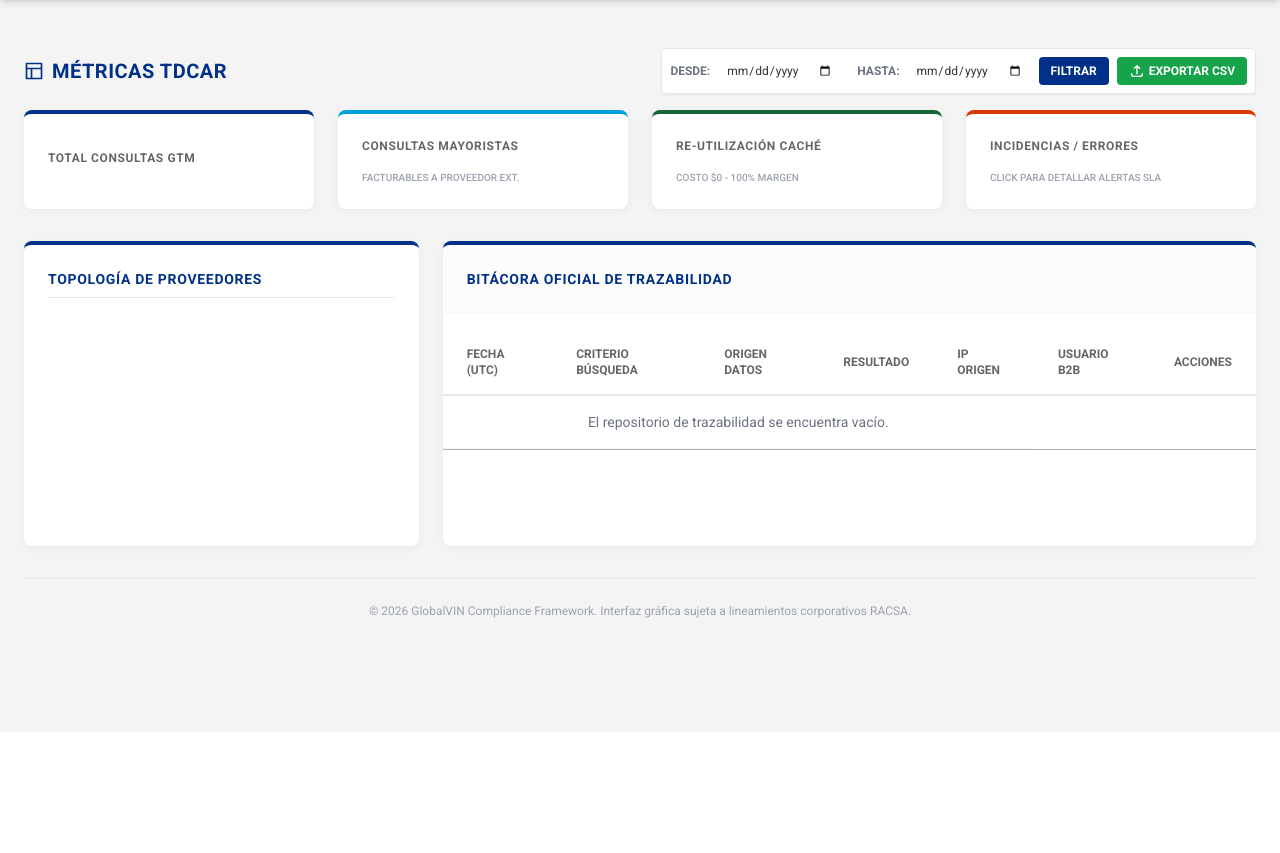
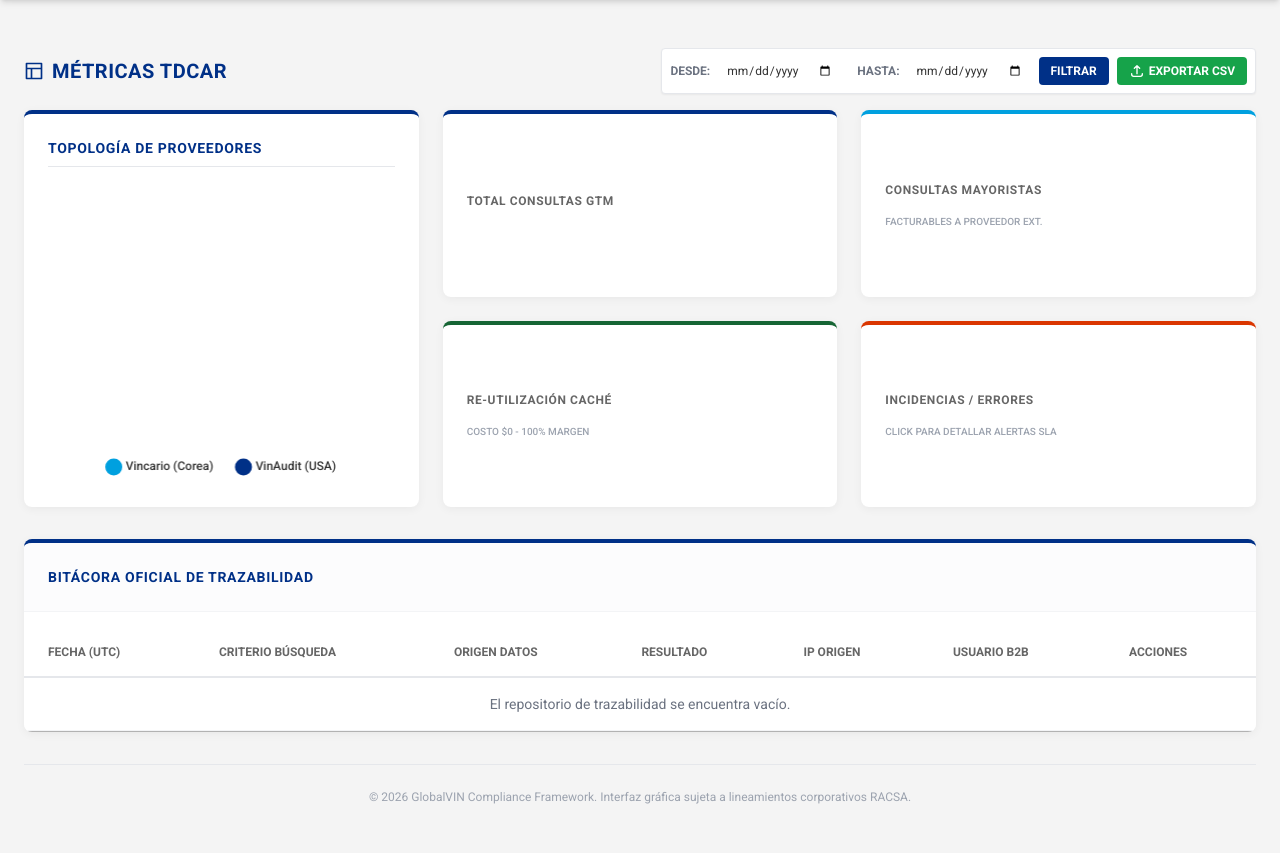
Before and after one commit to gSoto23/GlobalVIN, a Python web app: template app/templates/dashboard.html in a window 1280 px wide. Shown: the part 68-921 px from the top of the page. Before the commit the page ends 686 px from the top, so only its background shows below. Run offline with Jinja, Linux system fonts and the light colour scheme; the template is opened without the code that fills it, so the values that code supplies are empty; a map, chart or similar area stays blank; some libraries are stand-ins or nearby versions.

Commit message:
fix(dashboard): correct JS syntax for Chart and restore DD/MM/YYYY date format

```diff
--- a/app/templates/dashboard.html
+++ b/app/templates/dashboard.html
@@ -100,6 +100,9 @@
 
         .dataTables_wrapper {
             padding: 0 1.5rem 1.5rem 1.5rem;
+            max-width: 100%;
+            overflow-x: hidden;
+            box-sizing: border-box;
         }
 
         /* Fix bottom pagination layout to prevent wrapping */
@@ -117,6 +120,8 @@
             justify-content: space-between;
             padding-top: 1.5rem;
             width: 100%;
+            flex-wrap: wrap;
+            gap: 1rem;
         }
 
         @media (min-width: 768px) {
@@ -165,7 +170,7 @@
 
                 <!-- Date Filter Form -->
                 <form method="GET" action="/api/v1/dashboard"
-                    class="flex items-center space-x-2 bg-white p-2 rounded shadow-sm border border-gray-200 mt-4 md:mt-0">
+                    class="flex flex-wrap items-center gap-2 bg-white p-2 rounded shadow-sm border border-gray-200 mt-4 md:mt-0 max-w-full">
                     <div class="flex items-center">
                         <label for="start_date" class="text-xs font-bold text-gray-500 mr-2 uppercase">Desde:</label>
                         <input type="date" id="start_date" name="start_date" value="{{ current_start }}"
@@ -196,62 +201,63 @@
                 </form>
             </div>
 
-            <div class="grid grid-cols-1 md:grid-cols-4 gap-6">
+            <!-- Gráfica y Cuadros 2x2 integrados -->
+            <div class="grid grid-cols-1 xl:grid-cols-3 gap-6 mb-2">
 
-                <div class="racsa-card p-6 flex flex-col justify-center">
-                    <p class="text-racsa-textsecondary text-xs font-bold uppercase tracking-wider mb-2">Total Consultas
-                        GTM</p>
+                <!-- Gráfica Minimalista (1/3) -->
+                <div class="racsa-card p-6 xl:col-span-1 flex flex-col h-full bg-white">
+                    <h3 class="text-sm font-bold text-racsa-blue uppercase tracking-wider mb-4 border-b pb-2">Topología
+                        de Proveedores</h3>
+                    <div class="relative flex-grow flex items-center justify-center min-h-[250px] w-full">
+                        <canvas id="providerChart"></canvas>
+                    </div>
+                </div>
+
+                <!-- Cuadros 2x2 (2/3) -->
+                <div class="xl:col-span-2 grid grid-cols-1 sm:grid-cols-2 gap-6 h-full">
+                    <div class="racsa-card p-6 flex flex-col justify-center h-full">
+                        <p class="text-racsa-textsecondary text-xs font-bold uppercase tracking-wider mb-2">Total
+                            Consultas GTM</p>
                         <h3 class="text-4xl font-bold text-racsa-blue">{{ metrics.total }}</h3>
                     </div>
 
-                <div class="racsa-card racsa-card-alert p-6 flex flex-col justify-center">
+                    <div class="racsa-card racsa-card-alert p-6 flex flex-col justify-center h-full">
                         <p class="text-racsa-textsecondary text-xs font-bold uppercase tracking-wider mb-2">Consultas
                             Mayoristas</p>
                         <h3 class="text-4xl font-bold text-racsa-cyan">{{ metrics.externas }}</h3>
                         <p class="text-[10px] text-gray-400 mt-2 uppercase font-medium">Facturables a proveedor ext.</p>
                     </div>
 
-                <div class="racsa-card p-6 flex flex-col justify-center" style="border-top-color: #166534;">
-                    <p class="text-racsa-textsecondary text-xs font-bold uppercase tracking-wider mb-2">Re-utilización
-                        Caché</p>
+                    <div class="racsa-card p-6 flex flex-col justify-center h-full" style="border-top-color: #166534;">
+                        <p class="text-racsa-textsecondary text-xs font-bold uppercase tracking-wider mb-2">
+                            Re-utilización Caché</p>
                         <h3 class="text-4xl font-bold text-green-700">{{ metrics.cache }}</h3>
                         <p class="text-[10px] text-gray-400 mt-2 uppercase font-medium">Costo $0 - 100% Margen</p>
                     </div>
 
-                <div class="racsa-card p-6 flex flex-col justify-center cursor-pointer hover:shadow-lg transition-shadow"
+                    <div class="racsa-card p-6 flex flex-col justify-center h-full cursor-pointer hover:shadow-lg transition-shadow"
                         style="border-top-color: #da3600;" onclick="loadErrorModal()">
-                    <p class="text-racsa-textsecondary text-xs font-bold uppercase tracking-wider mb-2">Incidencias /
-                        Errores</p>
+                        <p class="text-racsa-textsecondary text-xs font-bold uppercase tracking-wider mb-2">Incidencias
+                            / Errores</p>
                         <h3 class="text-4xl font-bold text-racsa-orange">{{ metrics.errores }}</h3>
                         <p class="text-[10px] text-gray-400 mt-2 uppercase font-medium line-clamp-1">Click para detallar
                             alertas SLA</p>
                     </div>
-
+                </div>
             </div>
         </section>
 
         <!-- Distribución y Logs -->
-        <section class="grid grid-cols-1 lg:grid-cols-3 gap-6">
-
-            <!-- Gráfica Minimalista -->
-            <!-- Use max-h to prevent stretching and allow the chart to have a proper scale -->
-            <div class="racsa-card p-6 lg:col-span-1 flex flex-col h-full bg-white max-h-[450px]">
-                <h3 class="text-sm font-bold text-racsa-blue uppercase tracking-wider mb-6 border-b pb-2">Topología de
-                    Proveedores</h3>
-                <div class="relative flex-grow flex items-center justify-center min-h-[200px] w-full">
-                    <canvas id="providerChart"></canvas>
-                </div>
-            </div>
-
-            <!-- Tabla RACSA Strict -->
-            <div class="racsa-card p-0 lg:col-span-2 overflow-hidden flex flex-col">
+        <section class="max-w-full">
+            <!-- Tabla RACSA Strict Full Width -->
+            <div class="racsa-card p-0 overflow-hidden flex flex-col w-full">
                 <div class="p-6 border-b border-gray-100 bg-gray-50/50 mb-4">
                     <h3 class="text-sm font-bold text-racsa-blue uppercase tracking-wider">Bitácora Oficial de
                         Trazabilidad</h3>
                 </div>
 
-                <div class="overflow-x-auto flex-grow">
-                    <table id="logsTable" class="w-full text-left text-sm display">
+                <div class="overflow-x-auto flex-grow w-full max-w-full">
+                    <table id="logsTable" class="w-full text-left text-sm display max-w-full">
                         <thead class="text-xs uppercase bg-white text-racsa-textsecondary border-b-2 border-gray-200">
                             <tr>
                                 <th scope="col" class="px-6 py-4 font-bold">Fecha (UTC)</th>
@@ -267,7 +273,7 @@
                             {% for log in logs %}
                             <tr class="hover:bg-gray-50 transition-colors">
                                 <td class="px-6 py-4 text-gray-500 whitespace-nowrap text-xs">{{
-                                    log.fecha_consulta.strftime('%d%m%Y %H:%M:%S') if log.fecha_consulta else 'N/A' }}
+                                    log.fecha_consulta.strftime('%d/%m/%Y %H:%M:%S') if log.fecha_consulta else 'N/A' }}
                                 </td>
                                 <td class="px-6 py-4 font-bold text-racsa-dark">{{ log.identificacion }}</td>
                                 <td class="px-6 py-4">
@@ -332,7 +338,7 @@
                                         data-vin="{{ log.identificacion }}"
                                         data-provider="{{ log.proveedor or 'Base Datos Local' }}"
                                         data-status="{{ log.status_code }}" data-endpoint="{{ log.endpoint or 'N/A' }}"
-                                        data-date="{{ log.fecha_consulta.strftime('%d%m%Y %H:%M:%S') if log.fecha_consulta else 'N/A' }}"
+                                        data-date="{{ log.fecha_consulta.strftime('%d/%m/%Y %H:%M:%S') if log.fecha_consulta else 'N/A' }}"
                                         data-msg="{{ log.mensaje_error | escape }}">
                                         <svg class="w-4 h-4 mr-1" fill="none" stroke="currentColor" viewBox="0 0 24 24">
                                             <path stroke-linecap="round" stroke-linejoin="round" stroke-width="2"
@@ -347,7 +353,7 @@
                             </tr>
                             {% else %}
                             <tr>
-                                <td colspan="5" class="px-6 py-10 text-center text-gray-500 text-sm">El repositorio de
+                                <td colspan="7" class="px-6 py-10 text-center text-gray-500 text-sm">El repositorio de
                                     trazabilidad se encuentra vacío.</td>
                             </tr>
                             {% endfor %}
@@ -547,7 +553,7 @@
 
             // Initialize DataTables with minimal Spanish language settings
             $('#logsTable').DataTable({
-                "dom": '<"mb-4 flex justify-end"f>rt<"dt-bottom-layout text-xs text-gray-500"ip>',
+                "dom": '<"mb-4 flex flex-wrap justify-end max-w-full"f>rt<"dt-bottom-layout text-xs text-gray-500"ip>',
                 "pageLength": 10,
                 "lengthChange": false, // Hide "show x entries"
                 "order": [], // Keep the original backend ordering (newest first)
@@ -570,18 +576,26 @@
             });
         });
 
-        document.addEventListener('DOMContentLoaded', async () => {
-            try {
-                const response = await fetch('/api/v1/dashboard/metrics');
-                const data = await response.json();
+        document.addEventListener('DOMContentLoaded', () => {
+            const chartCanvas = document.getElementById('providerChart');
+            if (!chartCanvas) return;
 
-                const ctx = document.getElementById('providerChart').getContext('2d');
+            const ctx = chartCanvas.getContext('2d');
+
+            // Safe parsing: render jinja inside quotes, then cast to number.
+            // This prevents JS from tripping over empty/null jinja expressions.
+            const rawVincario = "{{ metrics.vincario }}";
+            const rawVinAudit = "{{ metrics.vinaudit }}";
+
+            const metricsVin = rawVincario ? Number(rawVincario) : 0;
+            const metricsAud = rawVinAudit ? Number(rawVinAudit) : 0;
+
             new Chart(ctx, {
                 type: 'doughnut',
                 data: {
                     labels: ['Vincario (Corea)', 'VinAudit (USA)'],
                     datasets: [{
-                            data: [data.providers.Vincario || 0, data.providers.VinAudit || 0],
+                        data: [metricsVin, metricsAud],
                         backgroundColor: [
                             '#00a0df', // RACSA Cyan
                             '#003087'  // RACSA Blue
@@ -612,9 +626,6 @@
                     }
                 }
             });
-            } catch (error) {
-                console.error('Error cargando métricas:', error);
-            }
         });
 
         function exportCSV() {
```
Lines whose indentation alone changed are shown as unchanged.
